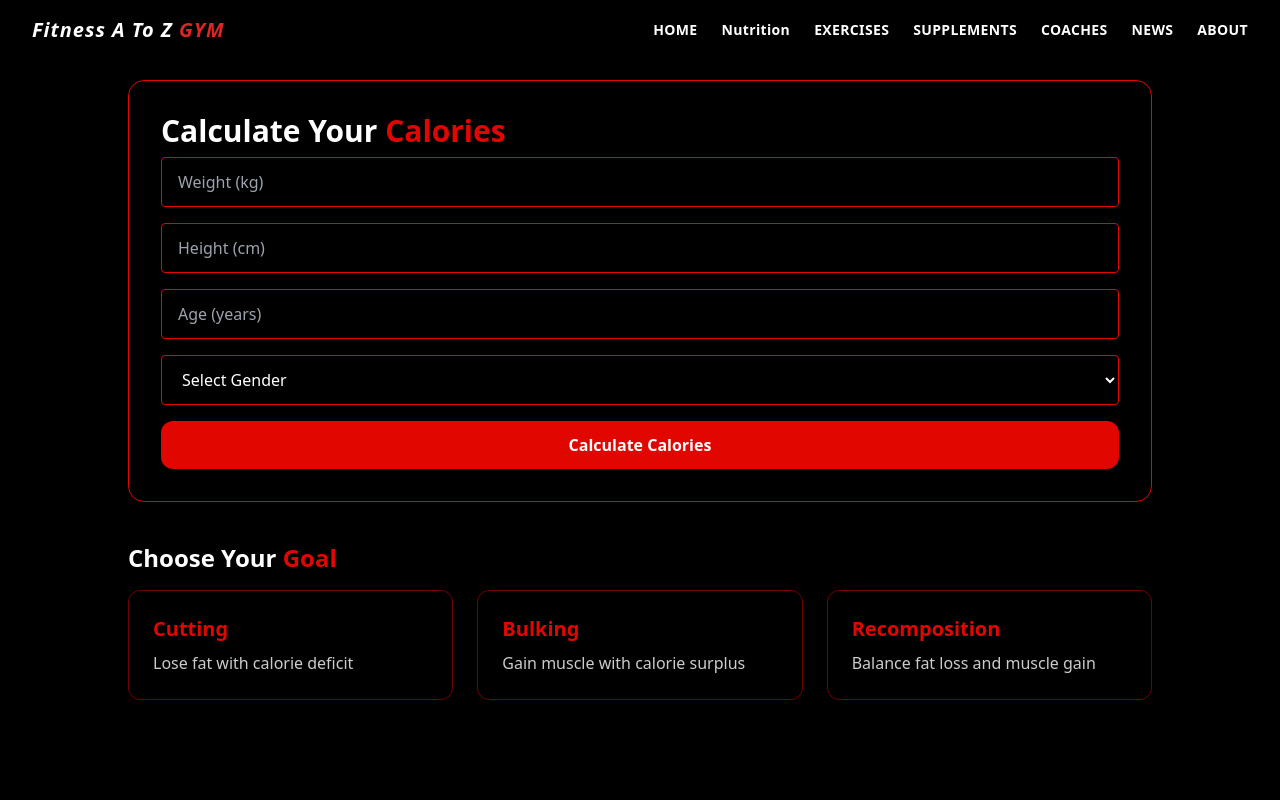
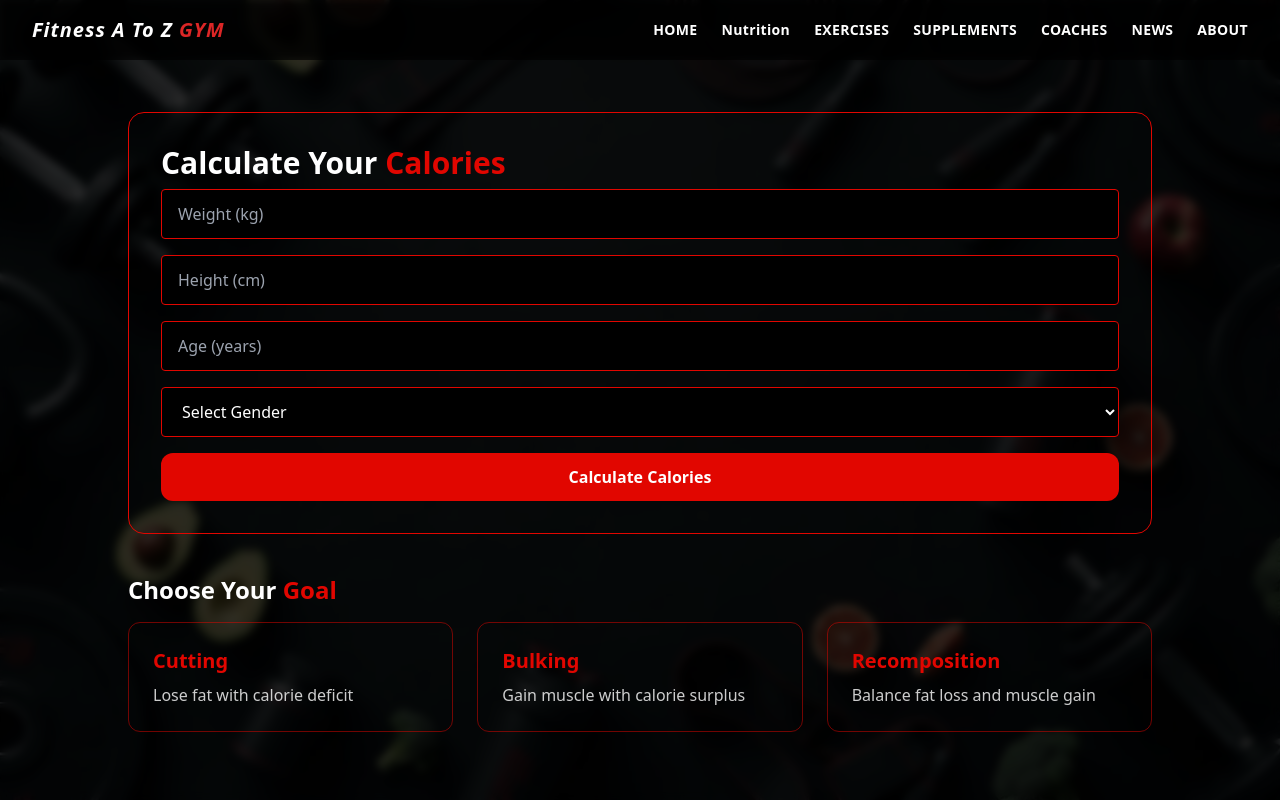
Before and after one commit to hamzahbisheh2006-ship-it/Fitness-A-To-Z, a React (Vite) app: page /nutrition in a window 1280 px wide. Built offline with nearby package versions, Linux system fonts and the light colour scheme.

Commit message:
version one

```diff
--- a/package.json
+++ b/package.json
@@ -10,6 +10,7 @@
     "preview": "vite preview"
   },
   "dependencies": {
+    "@tailwindcss/vite": "^4.1.18",
     "react": "^19.2.0",
     "react-dom": "^19.2.0",
     "react-router-dom": "^7.11.0"
--- a/src/Components/Nutrition/NutritionForm.jsx
+++ b/src/Components/Nutrition/NutritionForm.jsx
@@ -11,7 +11,7 @@ export default function NutritionForm({
                 Calculate Your <span className="text-[#E10600]">Calories</span>
             </h2>
 
-            {/* تحذير تعبئة الفورم */}
+
             {formError && (
                 <p className="mb-4 text-red-500 font-semibold">
                     {formError}
@@ -46,7 +46,7 @@ export default function NutritionForm({
                     className="w-full bg-black border border-[#E10600] px-4 py-3 rounded"
                 />
 
-                {/* الجنس بدون default */}
+
                 <select
                     name="gender"
                     value={form.gender}
@@ -66,7 +66,7 @@ export default function NutritionForm({
                     Calculate Calories
                 </button>
 
-                {/* تحذير اختيار المسار */}
+
                 {planError && (
                     <p className="mt-2 text-red-500 font-semibold">
                         {planError}
--- a/src/containers/NutritionAndCalories/NutritionAndCalories.jsx
+++ b/src/containers/NutritionAndCalories/NutritionAndCalories.jsx
@@ -5,14 +5,12 @@ import NutritionResult from "../../Components/Nutrition/NutritionResult";
 import MealSuggestions from "../../Components/Nutrition/MealSuggestions.jsx";
 import Header from "../../Components/Header/Header";
 
-
-
 export default function NutritionAndCalories() {
     const [form, setForm] = useState({
         weight: "",
         height: "",
         age: "",
-        gender: "",   // بدون default
+        gender: "",
     });
 
     const [maintenance, setMaintenance] = useState(null);
@@ -38,7 +36,6 @@ export default function NutritionAndCalories() {
             return;
         }
 
-        // BMR بدون Activity
         const bmr =
             g === "male"
                 ? 10 * w + 6.25 * h - 5 * a + 5
@@ -60,9 +57,21 @@ export default function NutritionAndCalories() {
     };
 
     return (
-        <div className="min-h-screen bg-black text-white px-6 pt-20 pb-16">
+
+        <div
+            className="min-h-screen bg-cover bg-center bg-no-repeat"
+            style={{
+                backgroundImage: "url('/images/nutritionPic.jpg')",
+            }}
+        >
+
+            <div className="min-h-screen bg-black/75 backdrop-blur-sm text-white">
                 <Header />
+
+
+                <div className="px-6 pt-28 pb-16">
                     <div className="max-w-5xl mx-auto space-y-10">
+
                         <NutritionForm
                             form={form}
                             onChange={handleChange}
@@ -76,15 +85,21 @@ export default function NutritionAndCalories() {
                             onSelect={handlePlanSelect}
                         />
 
-                {maintenance &&  (
+                        {maintenance && (
                             <>
                                 <NutritionResult
                                     maintenance={maintenance}
                                     plan={selectedPlan}
                                 />
-                    <MealSuggestions plan={selectedPlan}/>
+
+                                {selectedPlan && (
+                                    <MealSuggestions plan={selectedPlan} />
+                                )}
                             </>
                         )}
+
+                    </div>
+                </div>
             </div>
         </div>
     );
--- a/src/index.css
+++ b/src/index.css
@@ -2,7 +2,7 @@
 @tailwind components;
 @tailwind utilities;
 
-/* Remove number input arrows */
+
 input[type="number"]::-webkit-inner-spin-button,
 input[type="number"]::-webkit-outer-spin-button {
     -webkit-appearance: none;
```
Also changed, not shown: public/images/nutritionPic.jpg (added), src/assets/Pictures/text.txt (added), 1 other file (tests, documents, lock files or other folders). Lines whose indentation alone changed are shown as unchanged.
